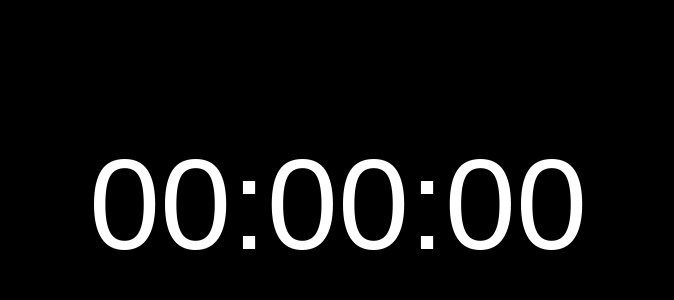
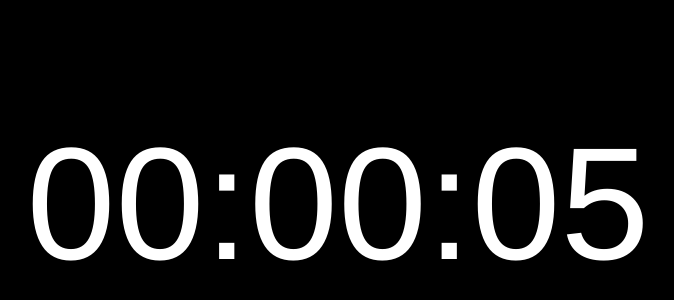
Before and after one commit to sierogc/Count, a plain HTML site: page index.html in a window 1280 px wide. Shown: the part 196-496 px from the top of the page, without its empty margins (302-976 px from the left). Drawn offline with Linux system fonts and the light colour scheme.

Commit message:
Update index.html

```diff
--- a/index.html
+++ b/index.html
@@ -3,20 +3,20 @@
 <head>
   <meta charset="UTF-8">
   <meta name="viewport" content="width=device-width, initial-scale=1">
-  <title>Counter Loop</title>
+  <title>Counter 0-10</title>
   <style>
     body {
       margin: 0;
       background-color: black;
       color: white;
-      font-family: Arial, sans-serif;
+      font-family: "Helvetica Neue", Arial, sans-serif;
       display: flex;
       justify-content: center;
       align-items: center;
       height: 100vh;
     }
     #counter {
-      font-size: 10vw;
+      font-size: 12.5vw;
       text-align: center;
     }
   </style>
@@ -26,28 +26,22 @@
 
   <script>
     let counter = document.getElementById('counter');
-    let startTime;
+    let seconds = 0;
 
-    function formatTime(seconds) {
-      const hrs = String(Math.floor(seconds / 3600)).padStart(2, '0');
-      const mins = String(Math.floor((seconds % 3600) / 60)).padStart(2, '0');
-      const secs = String(seconds % 60).padStart(2, '0');
+    function formatTime(sec) {
+      const hrs = '00';
+      const mins = '00';
+      const secs = String(sec).padStart(2, '0');
       return `${hrs}:${mins}:${secs}`;
     }
 
     function updateCounter() {
-      const now = Date.now();
-      const elapsed = Math.floor((now - startTime) / 1000) % 2; // 0 or 1
-      counter.textContent = elapsed === 1 ? '00:00:01' : '00:00:00';
+      counter.textContent = formatTime(seconds);
+      seconds = (seconds + 1) % 11; // 0 to 10, then reset
     }
 
-    function start() {
-      startTime = Date.now();
-      updateCounter();
-      setInterval(updateCounter, 1000);
-    }
-
-    window.addEventListener('focus', start);
+    updateCounter();
+    setInterval(updateCounter, 1000);
   </script>
 </body>
 </html>
```
